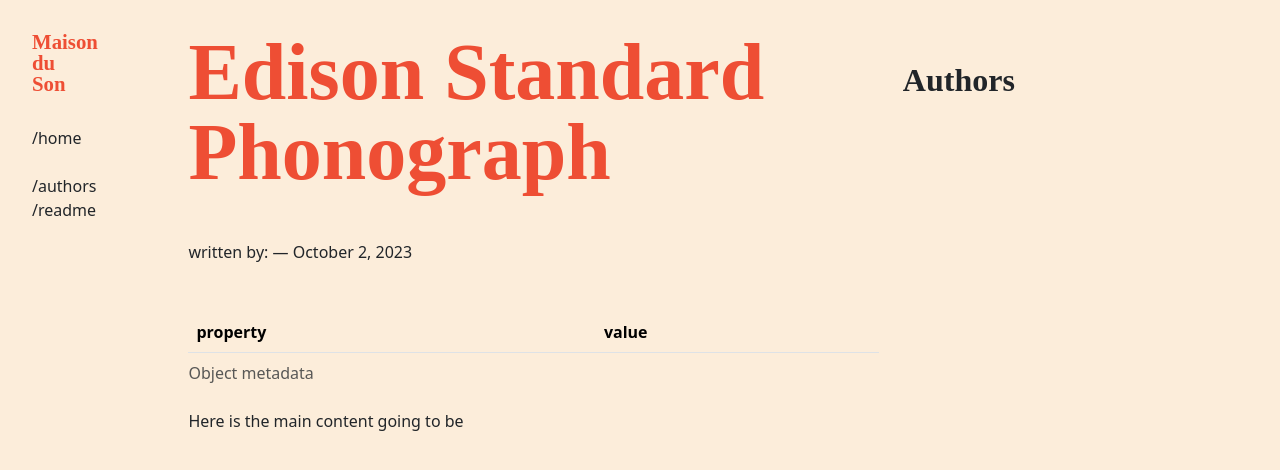
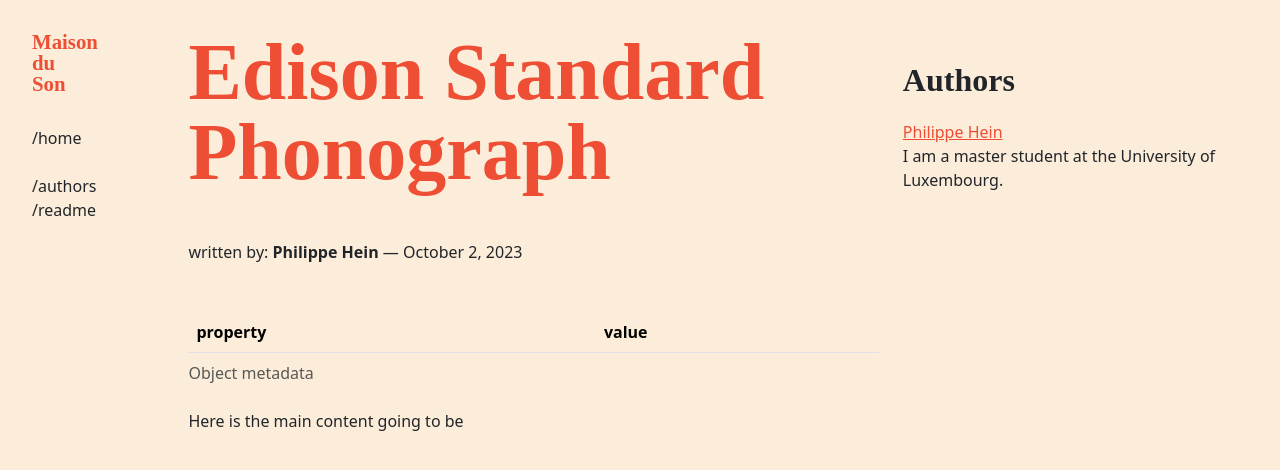
Before and after one commit to C2DH/maison-du-son, a Jekyll site: the page built from _objects/edisonstandard.md, in a window 1280 px wide. Shown: the top 470 px of the page. Built offline with Jekyll 4.4.1, drawn with Linux system fonts in a browser that asks for light colours; some web fonts are replaced.

Commit message:
Update edisonstandard.md

```diff
--- a/_objects/edisonstandard.md
+++ b/_objects/edisonstandard.md
@@ -2,7 +2,7 @@
 title: Edison Standard Phonograph
 abstract: "The Edison Standard Phonograph was invented by Thomas Edison."
 authors:
- - philippe-hein
+ - Philippe-Hein
 ---
 
 Here is the main content going to be
```
